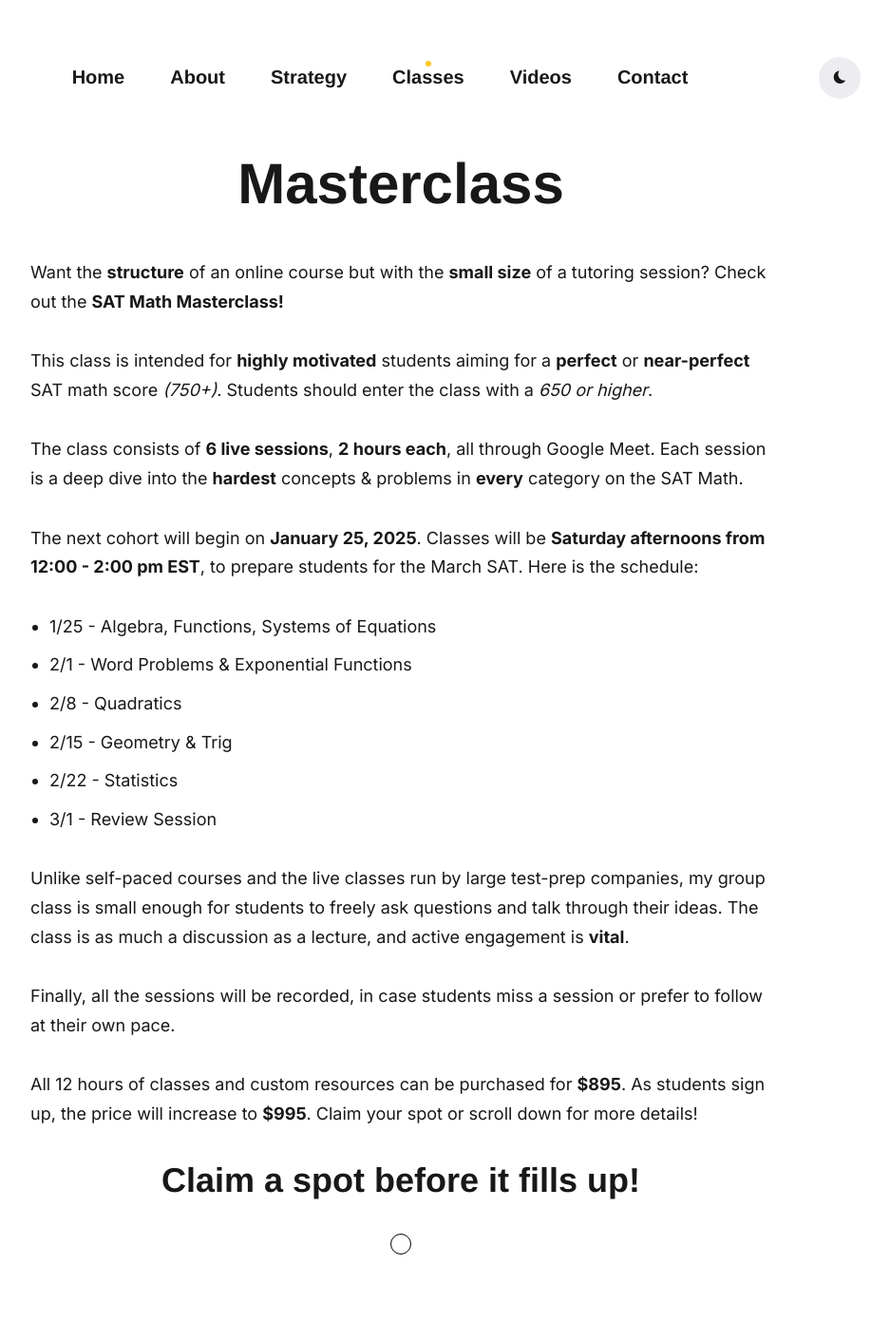
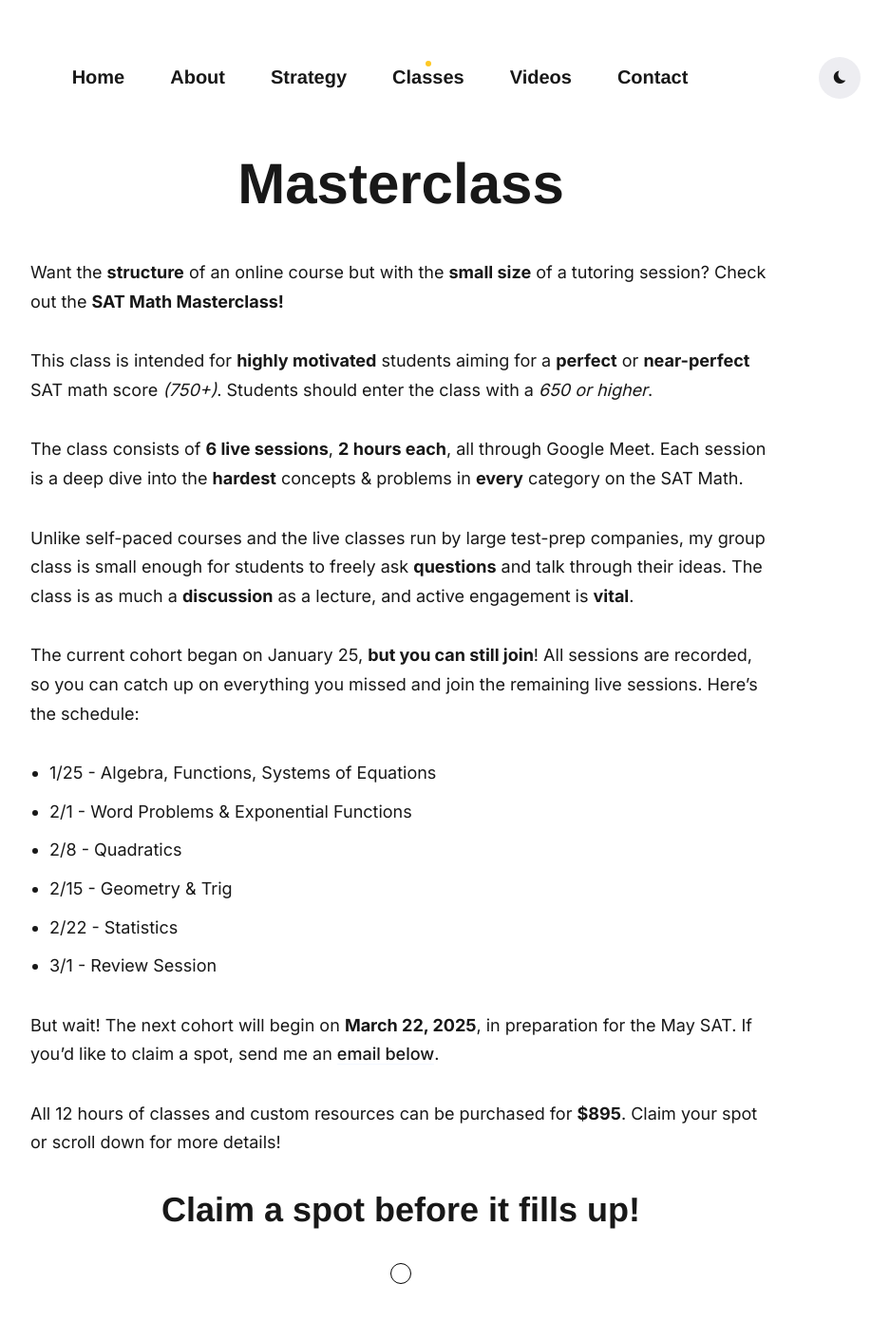
Before and after one commit to qExobyte/qExobyte.github.io, a Jekyll site: the page built from _pages/classes.md, in a window 1280 px wide and 1400 px high. Shown: the top 1391 px of the window at 95% size, without its empty margins (218-1155 px from the left). Built offline with Jekyll 4.4.1, drawn with Linux system fonts in a browser that asks for light colours; nearby versions of some CDN libraries; some web fonts are replaced.

Commit message:
class revision

```diff
--- a/_data/settings.yml
+++ b/_data/settings.yml
@@ -2,10 +2,10 @@
 # STATS
 stats:
   rate: 225
-  rate-sale:
-  8h: 1575
-  class: 995
-  class-sale: 895
+  rate-sale: 185
+  8h: 1295
+  class: 895
+  class-sale:
   hours: 600
   years: 3
   views: 15 # in millions
--- a/_includes/academy-form.html
+++ b/_includes/academy-form.html
@@ -9,7 +9,7 @@
 </style>
 
 <h1 align="center" class="section__title">Have questions?</h1>
-<div class="form-box">
+<div id="class-questions" class="form-box">
     <form class="form" action="https://formspree.io/f/xanwvgvg" method="POST">
         <div class="form__group">
             <label class="form__label screen-reader-text" for="form-name">Your Name</label>
--- a/_pages/classes.md
+++ b/_pages/classes.md
@@ -17,7 +17,10 @@ This class is intended for **highly motivated** students aiming for a **perfect*
 
 The class consists of **6 live sessions**, **2 hours each**, all through Google Meet. Each session is a deep dive into the **hardest** concepts & problems in **every** category on the SAT Math.
 
-The next cohort will begin on **January 25, 2025**. Classes will be **Saturday afternoons from 12:00 - 2:00 pm EST**, to prepare students for the March SAT. Here is the schedule:
+Unlike self-paced courses and the live classes run by large test-prep companies, my group class is small enough for students to freely ask **questions** and talk through their ideas. The class is as much a **discussion** as a lecture, and active engagement is **vital**.
+
+[//]: # (The next cohort will begin on **January 25, 2025**. Classes will be **Saturday afternoons from 12:00 - 2:00 pm EST**, to prepare students for the March SAT. Here is the schedule:)
+The current cohort began on January 25, **but you can still join**! All sessions are recorded, so you can catch up on everything you missed and join the remaining live sessions. Here's the schedule:
 
 - 1/25 - Algebra, Functions, Systems of Equations
 - 2/1 - Word Problems & Exponential Functions
@@ -26,9 +29,9 @@ The next cohort will begin on **January 25, 2025**. Classes will be **Saturday a
 - 2/22 - Statistics
 - 3/1 - Review Session
 
-Unlike self-paced courses and the live classes run by large test-prep companies, my group class is small enough for students to freely ask questions and talk through their ideas. The class is as much a discussion as a lecture, and active engagement is **vital**.
+But wait! The next cohort will begin on **March 22, 2025**, in preparation for the May SAT. If you'd like to claim a spot, send me an <a href="/classes/#class-questions">email below</a>.
 
-Finally, all the sessions will be recorded, in case students miss a session or prefer to follow at their own pace.
+[//]: # (Finally, all the sessions will be recorded, in case students miss a session or prefer to follow at their own pace. )
 
 {% if site.data.settings.stats.class-sale %}
 All 12 hours of classes and custom resources can be purchased for **${{ site.data.settings.stats.class-sale }}**. As students sign up, the price will increase to **${{ site.data.settings.stats.class }}**.
```
